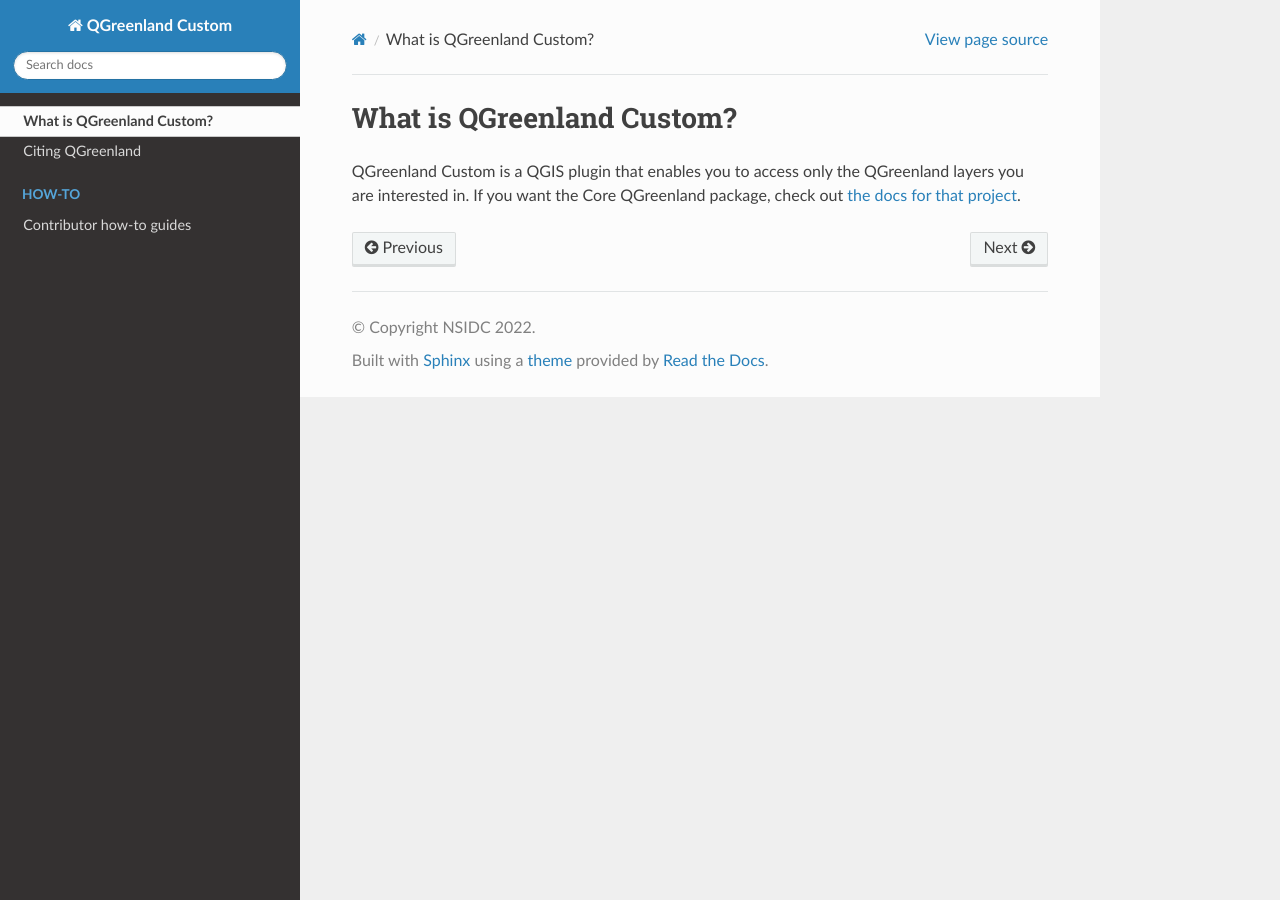
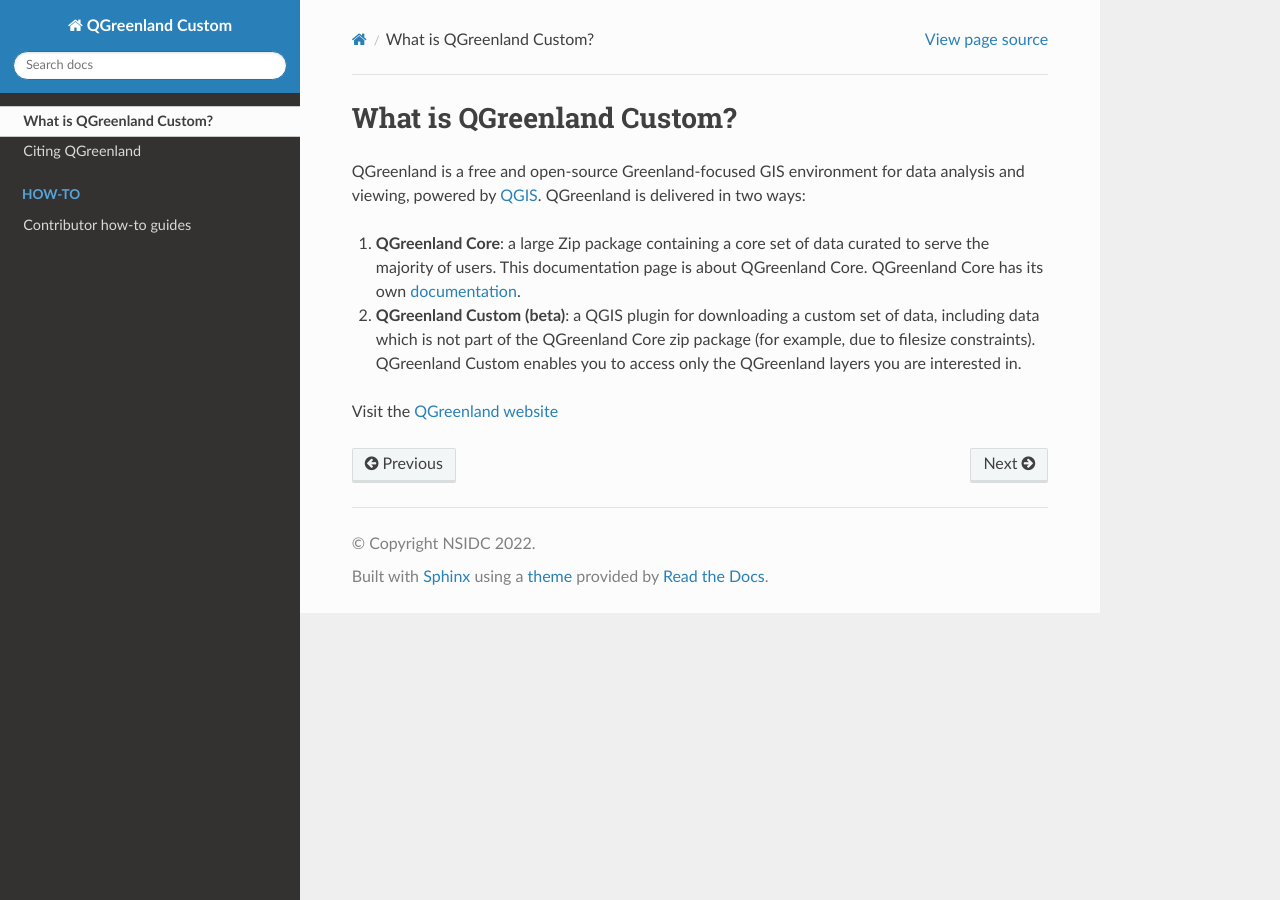
Before and after one commit to nsidc/qgreenland-plugin, a Sphinx documentation site: the page built from help/source/what_is_qgr_custom.md, in a window 1280 px wide. Built offline with Sphinx 7.4.7 and the Read the Docs theme 2.0.0, drawn with Linux system fonts in a browser that asks for light colours; formulas are drawn with MathJax 3.

Commit message:
add qgreenland custom intro info

```diff
--- a/help/source/what_is_qgr_custom.md
+++ b/help/source/what_is_qgr_custom.md
@@ -1,6 +1,17 @@
 # What is QGreenland Custom?
 
-QGreenland Custom is a QGIS plugin that enables you to access only the
-QGreenland layers you are interested in. If you want the Core QGreenland
-package, check out [the docs for that
-project](https://qgreenland.readthedocs.io).
+QGreenland is a free and open-source Greenland-focused GIS environment for data
+analysis and viewing, powered by [QGIS](https://qgis.org). QGreenland is
+delivered in two ways:
+
+1. **QGreenland Core**: a large Zip package containing a core set of data
+   curated to serve the majority of users. This documentation page is about
+   QGreenland Core. QGreenland Core has its own
+   [documentation](https://qgreenland.readthedocs.io).
+
+2. **QGreenland Custom (beta)**: a QGIS plugin for downloading a custom set of
+   data, including data which is not part of the QGreenland Core zip package
+   (for example, due to filesize constraints). QGreenland Custom enables you to
+   access only the QGreenland layers you are interested in.
+
+Visit the [QGreenland website](https://qgreenland.org)
```
Also changed, not shown: help/source/contributor-how-to/develop.md (+1 -1 lines).
